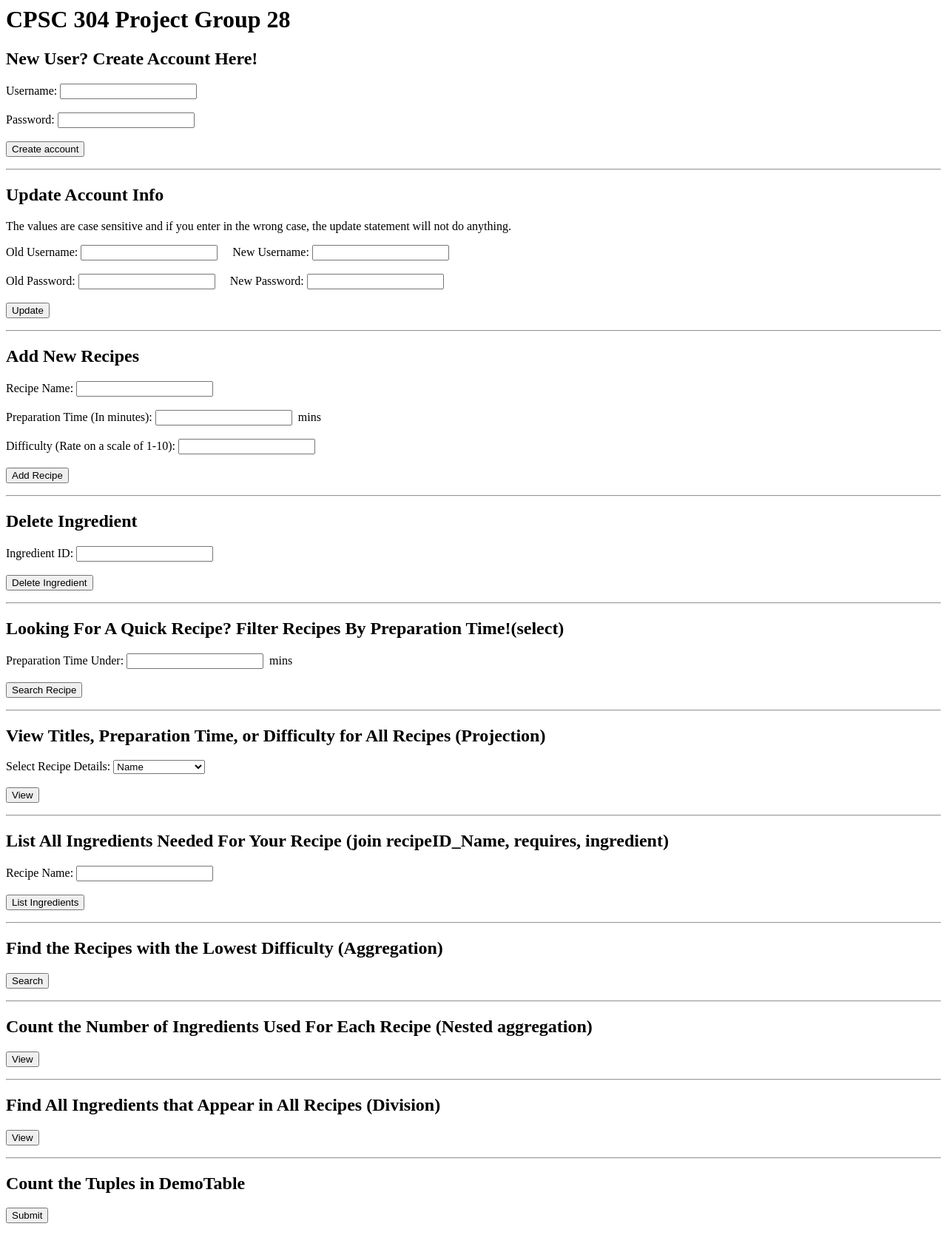
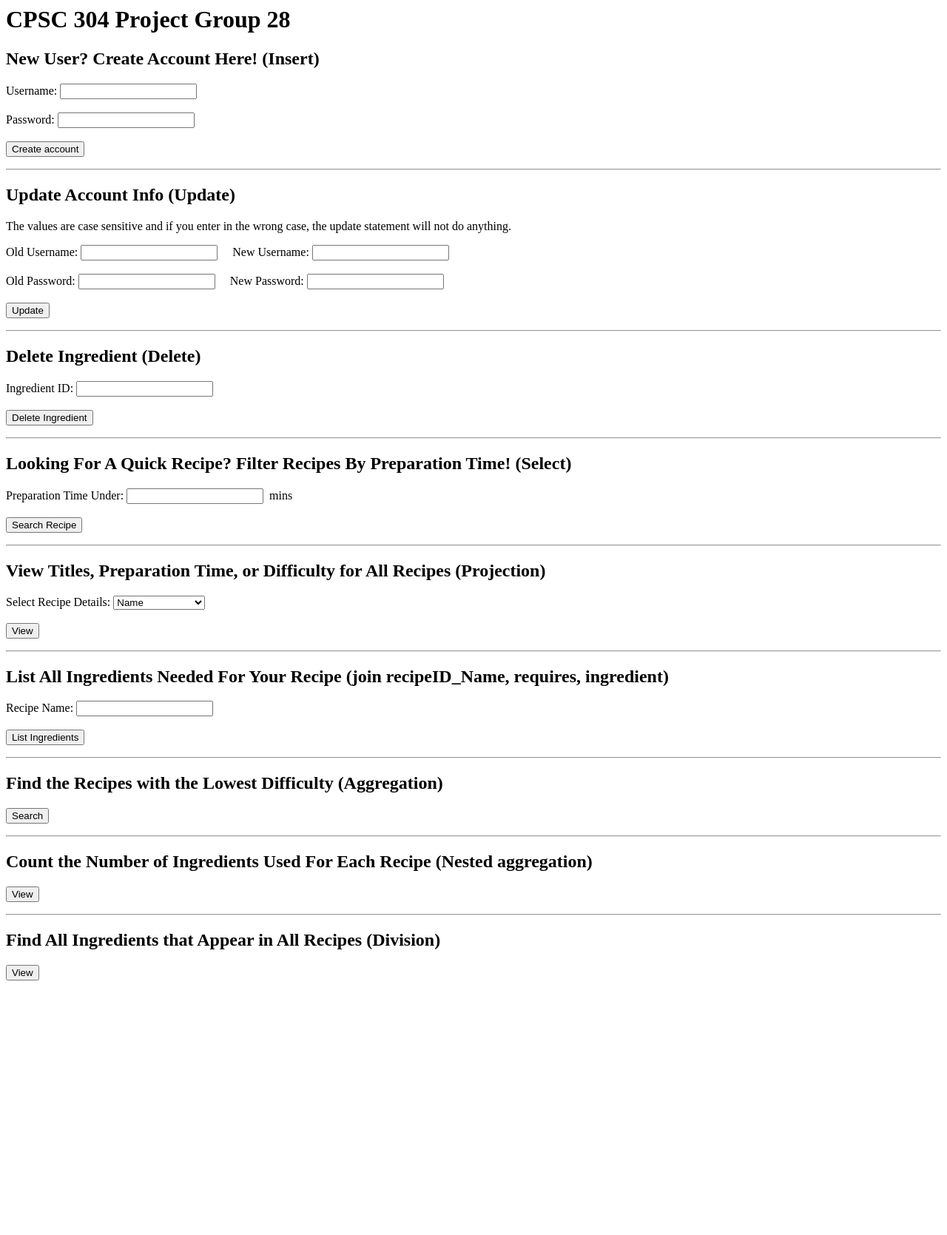
Before and after one commit to sherrywang615/Cookbook, a PHP site: page / in a window 1280 px wide. Shown: the whole page at 74% size. After the commit the page ends 1325 px from the top, so only its background shows below. Run offline with PHP 8.4, Linux system fonts and the light colour scheme.

Commit message:
finished all queries except projection

```diff
--- a/index.php
+++ b/index.php
@@ -6,7 +6,7 @@
 
 <body>
     <h1>CPSC 304 Project Group 28 </h1>
-    <h2>New User? Create Account Here!</h2>
+    <h2>New User? Create Account Here! (Insert)</h2>
     <form method="POST" action="index.php">
         <!--refresh page when submitted-->
         <input type="hidden" id="createAccountRequest" name="createAccountRequest">
@@ -18,7 +18,7 @@
 
     <hr />
 
-    <h2>Update Account Info</h2>
+    <h2>Update Account Info (Update)</h2>
     <p>The values are case sensitive and if you enter in the wrong case, the update statement will not do anything.</p>
 
     <form method="POST" action="index.php">
@@ -34,22 +34,8 @@
 
     <hr />
 
-    <h2>Add New Recipes</h2>
+    <h2>Delete Ingredient (Delete)</h2>
     <form method="POST" action="index.php">
-        <!--refresh page when submitted-->
-        <input type="hidden" id="addRecipeRequest" name="addRecipeRequest">
-        Recipe Name: <input type="text" name="newRecipeName"> <br /><br />
-        Preparation Time &#40In minutes&#41: <input type="text" name="newPreparationTime">&nbsp mins <br /><br />
-        Difficulty &#40Rate on a scale of 1-10&#41: <input type="text" name="newDifficulty"> <br /><br />
-
-        <input type="submit" value="Add Recipe" name="addRecipeSubmit"></p>
-    </form>
-
-    <hr />
-
-
-    <h2>Delete Ingredient</h2>
-    <form method="GET" action="index.php">
         <!--refresh page when submitted-->
         <input type="hidden" id="deleteIngredientRequest" name="deleteIngredientRequest">
         Ingredient ID: <input type="text" name="deleteIngredientID"> <br /><br />
@@ -59,7 +45,7 @@
 
     <hr />
 
-    <h2>Looking For A Quick Recipe? Filter Recipes By Preparation Time!(select) </h2>
+    <h2>Looking For A Quick Recipe? Filter Recipes By Preparation Time! (Select) </h2>
     <form method="GET" action="index.php">
         <!--refresh page when submitted-->
         <input type="hidden" id="filterRecipePreparationTimeRequest" name="filterRecipePreparationTimeRequest">
@@ -112,7 +98,7 @@
         <!--refresh page when submitted-->
         <input type="hidden" id="countIngredientsRequest" name="countIngredientsRequest">
 
-        <input type="submit" value="View" name="countIngredientsRequest"></p>
+        <input type="submit" value="View" name="countIngredientsSubmit"></p>
     </form>
 
     <hr />
@@ -120,18 +106,9 @@
     <h2>Find All Ingredients that Appear in All Recipes (Division)</h2>
     <form method="GET" action="index.php">
         <!--refresh page when submitted-->
-        <input type="hidden" id="countIngredientsRequest" name="countIngredientsRequest">
+        <input type="hidden" id="findAllIngredientsRequest" name="findAllIngredientsRequest">
 
-        <input type="submit" value="View" name="countIngredientsRequest"></p>
-    </form>
-
-    <hr />
-
-    <h2>Count the Tuples in DemoTable</h2>
-    <form method="GET" action="oracle-test.php">
-        <!--refresh page when submitted-->
-        <input type="hidden" id="countTupleRequest" name="countTupleRequest">
-        <input type="submit" name="countTuples"></p>
+        <input type="submit" value="View" name="findAllIngredientsSubmit"></p>
     </form>
 
 
@@ -282,13 +259,14 @@
             );
 
             executeBoundSQL("Insert into User values ('$userID', :bind1, :bind2)", $alltuples);
-            }
+        }
 
-            printUsers();
+        printUsers();
         OCICommit($db_conn);
     }
 
-    function printUsers() {
+    function printUsers()
+    {
         global $db_conn;
 
         $result = executePlainSQL("SELECT * FROM User");
@@ -304,29 +282,8 @@
         echo "</table>";
     }
 
-    function handleAddRecipesRequest()
+    function printRecipes()
     {
-        global $db_conn;
-
-        $recipeID = uniqid("recipe_");
-        //Getting the values from user and insert data into the table
-        $tuple = array(
-            ":bind1" => $_POST['newRecipeName'],
-            ":bind2" => $_POST['newPreparationTime'],
-            ":bind3" => $_POST['newDifficulty']
-        );
-
-        $alltuples = array(
-            $tuple
-        );
-
-        executeBoundSQL("INSERT into Recipe values ('$recipeID', :bind1, :bind2, :bind3)", $alltuples);
-
-        printRecipes();
-        OCICommit($db_conn);
-    }
-
-    function printRecipes() {
         global $db_conn;
 
         $result = executePlainSQL("SELECT * FROM Recipe_1, Recipe_2, Recipe_3 WHERE Recipe_1.recipeName = Recipe_2.recipeName
@@ -342,25 +299,6 @@
 
         echo "</table>";
     }
-
-    // function handleAddIngredientsRequest()
-    // {
-    //     global $db_conn;
-    //     $ingredientID = uniqid("ingre_");
-    //     //Getting the values from user and insert data into the table
-    //     $tuple = array(
-    //         ":bind1" => $_POST['newIngredientName'],
-    //         ":bind2" => $_POST['newAmount'],
-    //         ":bind3" => $_POST['newUnit'],
-    //     );
-
-    //     $alltuples = array(
-    //         $tuple
-    //     );
-
-    //     executeBoundSQL("INSERT into Ingredient values ('$ingredientID', :bind1, :bind2, :bind3)", $alltuples);
-    //     OCICommit($db_conn);
-    // }
 
     function handleDeleteIngredientRequest()
     {
@@ -378,7 +316,8 @@
         OCICommit($db_conn);
     }
 
-    function handleFilterRecipeRequest() {
+    function handleFilterRecipeRequest()
+    {
         global $db_conn;
 
         $prepTime = $_GET['preparationTimeUnder'];
@@ -396,7 +335,8 @@
         echo "</table>";
     }
 
-    function handleListIngredientsRequest() {
+    function handleListIngredientsRequest()
+    {
         global $db_conn;
 
         $result = executePlainSQL("SELECT I.ingredientID, ingredientName, amount, unit FROM Recipe_1, Requires_1, Ingredient I
@@ -413,7 +353,8 @@
         echo "</table>";
     }
 
-    function handleFindMinDifficultyRequest() {
+    function handleFindMinDifficultyRequest()
+    {
         global $db_conn;
 
         $result = executePlainSQL("SELECT R1.recipeID, R1.recipeName, difficulty FROM Recipe_1 R1, Recipe_2 R2, Recipe_3 R3
@@ -430,7 +371,8 @@
         echo "</table>";
     }
 
-    function handleCountIngredientsRequest() {
+    function handleCountIngredientsRequest()
+    {
         global $db_conn;
 
         $result = executePlainSQL("SELECT recipeID, recipeName, COUNT(Ingredient.ingredientID) FROM Requires_1, Ingredient
@@ -447,7 +389,8 @@
         echo "</table>";
     }
 
-    function handleFindIngredientsInAllRecipeRequest() {
+    function handleFindIngredientsInAllRecipeRequest()
+    {
         global $db_conn;
 
         $result = executePlainSQL("SELECT ingredientID, ingredientName FROM Ingredient WHERE NOT EXISTS
@@ -482,14 +425,13 @@
     function handlePOSTRequest()
     {
         if (connectToDB()) {
-            if (array_key_exists('updateAccountRequest', $_POST)) {
+            if (array_key_exists('createAccountRequest', $_POST)) {
+                handleCreateAccountRequest();
+            } else if (array_key_exists('updateAccountRequest', $_POST)) {
                 handleUpdateAccountRequest();
-            } else if (array_key_exists('createAccountRequest', $_POST)) {
-                handleCreateAccountRequest();
-            } else if (array_key_exists('addRecipeRequest', $_POST)) {
-                handleAddRecipesRequest();
+            } else if (array_key_exists('deleteIngredientRequest', $_POST)) {
+                handleDeleteIngredientRequest();
             }
-
             disconnectFromDB();
         }
     }
@@ -499,19 +441,27 @@
     function handleGETRequest()
     {
         if (connectToDB()) {
-            if (array_key_exists('deleteIngredientRequest', $_GET)) {
-                handleDeleteIngredientRequest();
-            } else if (array_key_exists('deleteRecipeRequest', $_GET)) {
-                handleDeleteRecipeRequest();
+            if (array_key_exists('filterRecipePreparationTimeRequest', $_GET)) {
+                handleFilterRecipeRequest();
+            } else if (array_key_exists('listIngredientsRequest', $_GET)) {
+                handleListIngredientsRequest();
+            } else if (array_key_exists('findMinDifficultyRequest', $_GET)) {
+                handleFindMinDifficultyRequest();
+            } else if (array_key_exists('countIngredientsRequest', $_GET)) {
+                handleCountIngredientsRequest();
+            } else if (array_key_exists('findAllIngredientsRequest', $_GET)) {
+                handleFindIngredientsInAllRecipeRequest();
             }
-
             disconnectFromDB();
         }
     }
 
-    if (isset($_POST['createAccountSubmit']) || isset($_POST['updateSubmit']) || isset($_POST['addRecipeSubmit'])) {
+    if (isset($_POST['createAccountSubmit']) || isset($_POST['updateSubmit']) || isset($_POST['deleteIngredientSubmit'])) {
         handlePOSTRequest();
-    } else if (isset($_GET['deleteRecipeRequest'])) {
+    } else if (
+        isset($_GET['filterRecipeSubmit']) || isset($_GET['listIngredientsSubmit']) || isset($_GET['findMinDifficultySubmit'])
+        || isset($_GET['countIngredientsSubmit']) || isset($_GET['findAllIngredientsSubmit'])
+    ) {
         handleGETRequest();
     }
     ?>
```
